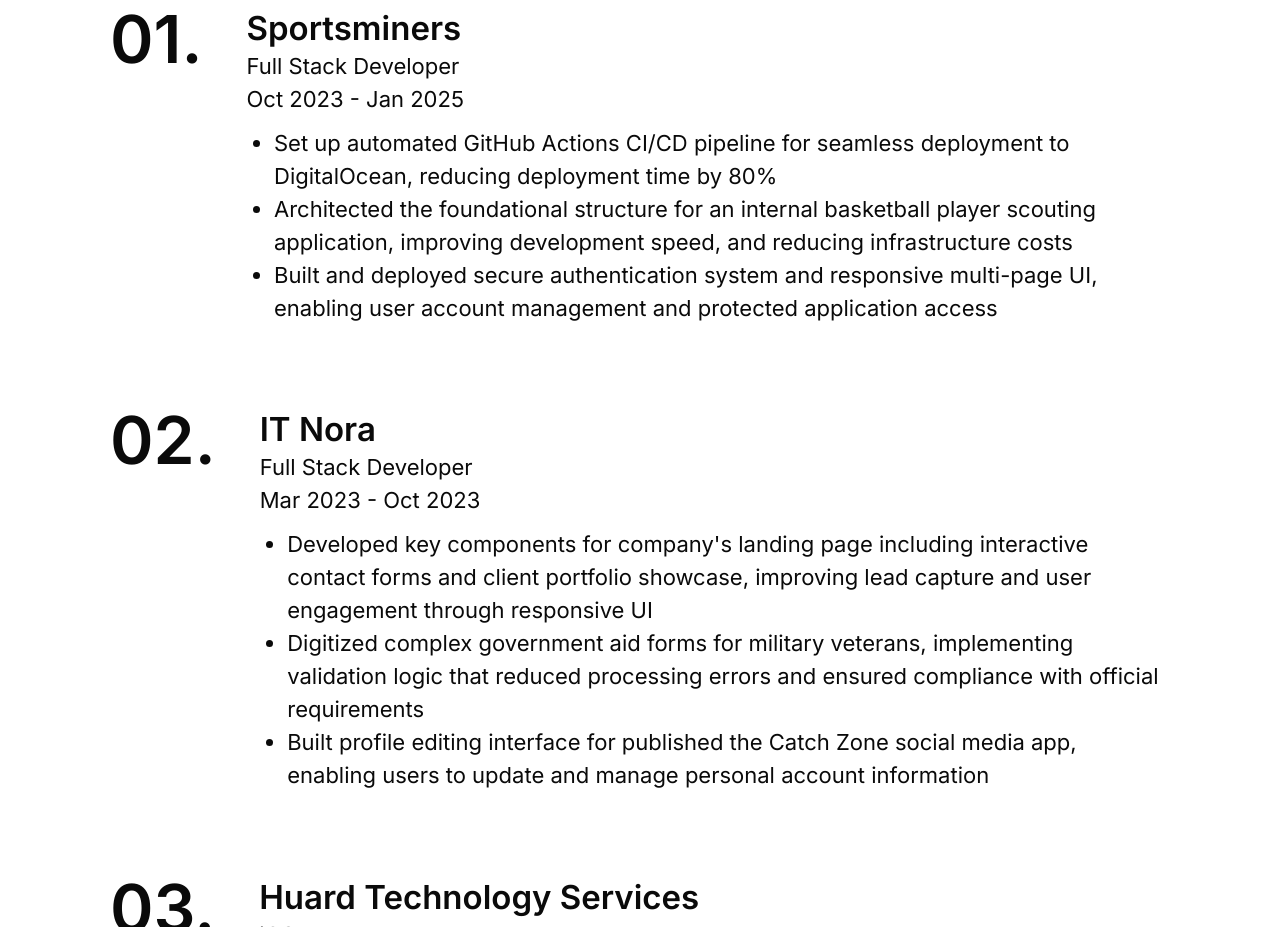
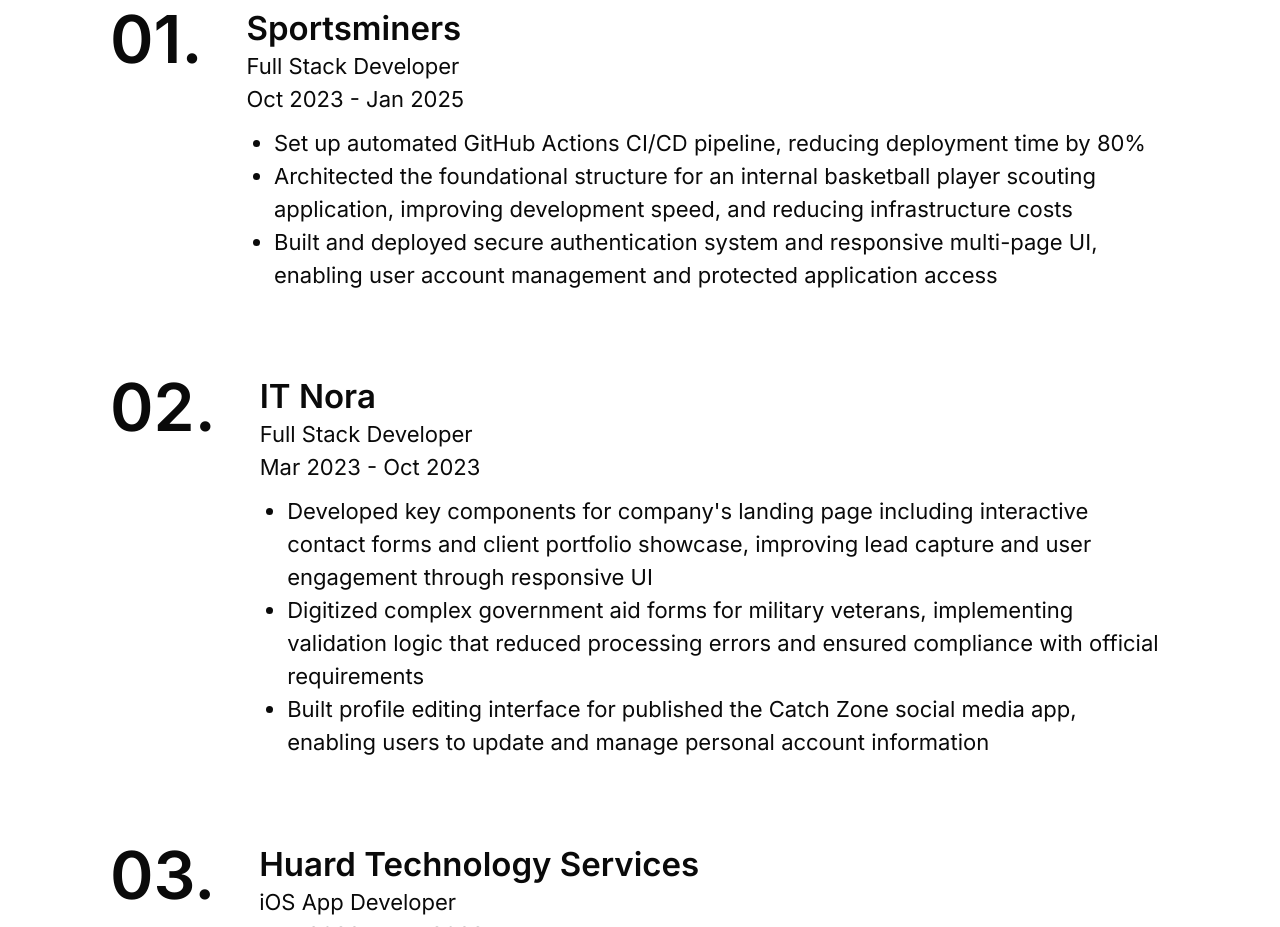
Before and after one commit to jlbmontejano/personal-portfolio, a React (Vite) app: page / in a window 1280 px wide. Shown: the part 1900-2827 px from the top of the page. Built offline with nearby package versions, Linux system fonts and the light colour scheme.

Commit message:
Updated CV and corresponding information

```diff
--- a/src/constants/index.ts
+++ b/src/constants/index.ts
@@ -46,7 +46,7 @@ export const EXPERIENCE: WorkExperience[] = [
 		fromDate: "Oct 2023",
 		toDate: "Jan 2025",
 		tasks: [
-			"Set up automated GitHub Actions CI/CD pipeline for seamless deployment to DigitalOcean, reducing deployment time by 80%",
+			"Set up automated GitHub Actions CI/CD pipeline, reducing deployment time by 80%",
 			"Architected the foundational structure for an internal basketball player scouting application, improving development speed, and reducing infrastructure costs",
 			"Built and deployed secure authentication system and responsive multi-page UI, enabling user account management and protected application access",
 		],
```
Also changed, not shown: 1 other file (tests, documents, lock files or other folders).
